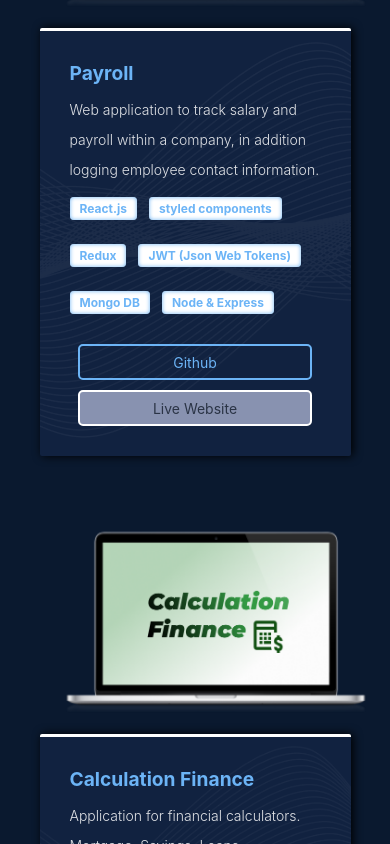
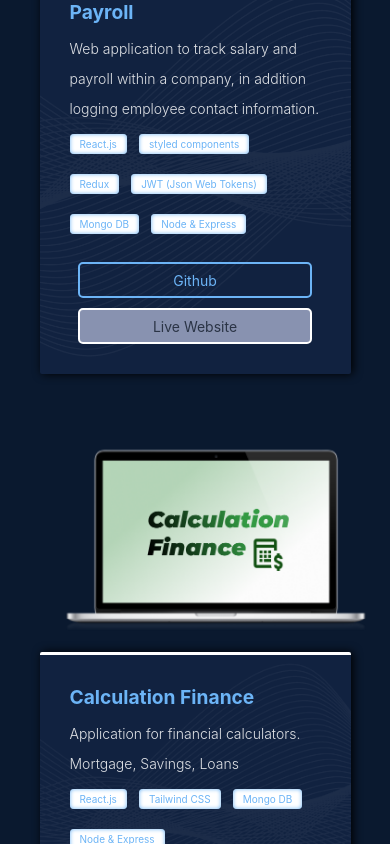
Before and after one commit to ColeThomasWinslow/React-Portfolio, a React (Create React App) app: page / in a window 390 px wide. Shown: the part 1760-2604 px from the top of the page. Built offline with nearby package versions, Linux system fonts and the light colour scheme.

Commit message:
Changed Tech Used

```diff
--- a/src/App.css
+++ b/src/App.css
@@ -86,10 +86,11 @@ body {
 .TechUsedCont {
   display: flex;
   flex-wrap: wrap;
+  width: 100%;
   justify-content: flex-start;
 }
 .TechUsedCont p {
-  font-weight: bold;
+  font-weight: thin;
   background: white;
   color: #6cb4f6;
   border-radius: 4px;
@@ -185,7 +186,7 @@ span:hover::after {
   display: flex;
   flex-direction: column;
   justify-content: space-evenly;
-  width: 65vw;
+  width: 95vw;
   padding: 30px;
   border-radius: 2px;
   max-width: 700px;
@@ -409,6 +410,9 @@ span:hover::after {
   .Desktop {
     display: none;
   }
+  .TechUsedCont p {
+    font-size: 10px;
+  }
   .Hero {
     padding-top: 150px;
   }
```
